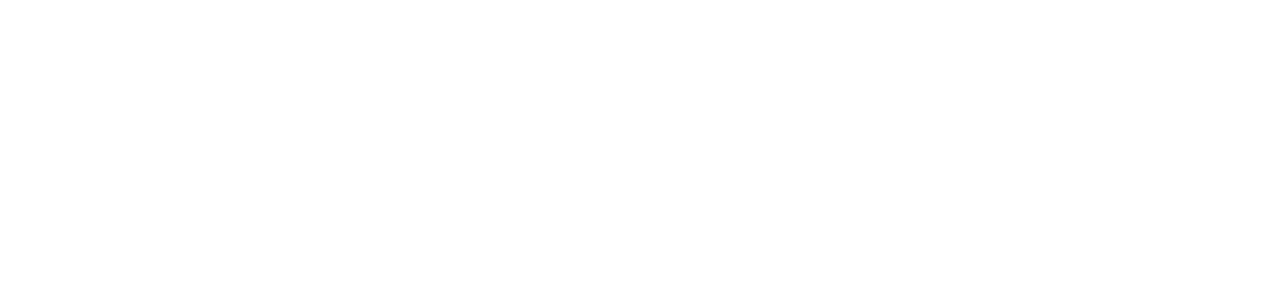
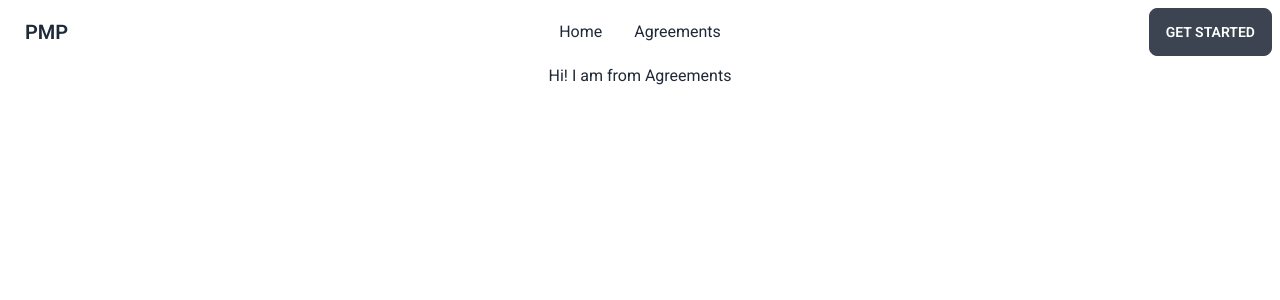
Before and after one commit to Fathir-shishir/provider-management-platform-client, a React (Create React App) app: page /agreements in a window 1280 px wide. Before the commit this address had no page. Shown: the top 300 px of the page. Built offline with nearby package versions, Linux system fonts and the light colour scheme.

Commit message:
fonts,Header added

```diff
--- a/package.json
+++ b/package.json
@@ -6,6 +6,7 @@
     "@testing-library/jest-dom": "^5.16.5",
     "@testing-library/react": "^13.4.0",
     "@testing-library/user-event": "^13.5.0",
+    "daisyui": "^2.41.0",
     "react": "^18.2.0",
     "react-dom": "^18.2.0",
     "react-router-dom": "^6.4.3",
--- a/public/index.html
+++ b/public/index.html
@@ -24,7 +24,8 @@
       work correctly both with client-side routing and a non-root public URL.
       Learn how to configure a non-root public URL by running `npm run build`.
     -->
-    <title>React App</title>
+    <title>
+      Provider Management Platform</title>
   </head>
   <body>
     <noscript>You need to enable JavaScript to run this app.</noscript>
--- a/src/App.css
+++ b/src/App.css
@@ -1,3 +1,9 @@
+@import url('https://fonts.googleapis.com/css2?family=Roboto:ital,wght@0,400;0,600;1,400;1,600&display=swap');
+
+html, body, label {
+  font-family: 'Roboto', sans-serif;
+}
+
 .App {
   text-align: center;
 }
--- a/src/App.js
+++ b/src/App.js
@@ -1,13 +1,17 @@
-import logo from './logo.svg';
 import './App.css';
 import { Route, Routes } from 'react-router-dom';
 import Home from './Components/Home';
+import Header from './Components/Header';
+import Agreements from './Components/Agreements';
 
 function App() {
   return (
     <div className="App">
+      <Header></Header>
       <Routes>
         <Route path='/' element={<Home></Home>}></Route>
+        <Route path='/home' element={<Home></Home>}></Route>
+        <Route path='/agreements' element={<Agreements></Agreements>}></Route>
       </Routes>
 
     </div>
--- /dev/null
+++ b/src/Components/Agreements.js
@@ -0,0 +1,11 @@
+import React from 'react';
+
+const Agreements = () => {
+    return (
+        <div>
+            <h1>Hi! I am from Agreements </h1>
+        </div>
+    );
+};
+
+export default Agreements;
--- /dev/null
+++ b/src/Components/Header.js
@@ -0,0 +1,43 @@
+import React from 'react';
+import { Link } from 'react-router-dom';
+
+const Header = () => {
+    return (
+<div class="navbar bg-base-100">
+  <div class="navbar-start">
+    <div class="dropdown">
+      <label tabindex="0" class="btn btn-ghost lg:hidden">
+        <svg xmlns="http://www.w3.org/2000/svg" class="h-5 w-5" fill="none" viewBox="0 0 24 24" stroke="currentColor"><path stroke-linecap="round" stroke-linejoin="round" stroke-width="2" d="M4 6h16M4 12h8m-8 6h16" /></svg>
+      </label>
+      <ul tabindex="0" class="menu menu-compact dropdown-content mt-3 p-2 shadow bg-base-100 rounded-box w-52">
+        <li><a>Item 1</a></li>
+        <li tabindex="0">
+          <a class="justify-between">
+            Parent
+            <svg class="fill-current" xmlns="http://www.w3.org/2000/svg" width="24" height="24" viewBox="0 0 24 24"><path d="M8.59,16.58L13.17,12L8.59,7.41L10,6L16,12L10,18L8.59,16.58Z"/></svg>
+          </a>
+          <ul class="p-2">
+            <li><a>Submenu 1</a></li>
+            <li><a>Submenu 2</a></li>
+          </ul>
+        </li>
+        <li><a>Item 3</a></li>
+      </ul>
+    </div>
+    <a class="btn btn-ghost normal-case text-xl">PMP</a>
+  </div>
+  <div class="navbar-center hidden lg:flex">
+    <ul class="menu menu-horizontal p-0">
+      <li> <Link to='/home'>Home</Link></li>
+      <li> <Link to='/agreements'>Agreements </Link></li>
+
+    </ul>
+  </div>
+  <div class="navbar-end">
+    <a class="btn">Get started</a>
+  </div>
+</div>
+    );
+};
+
+export default Header;
--- a/tailwind.config.js
+++ b/tailwind.config.js
@@ -6,5 +6,5 @@
   theme: {
     extend: {},
   },
-  plugins: [],
+  plugins: [require("daisyui")],
 }
```
Also changed, not shown: 1 other file (tests, documents, lock files or other folders).
